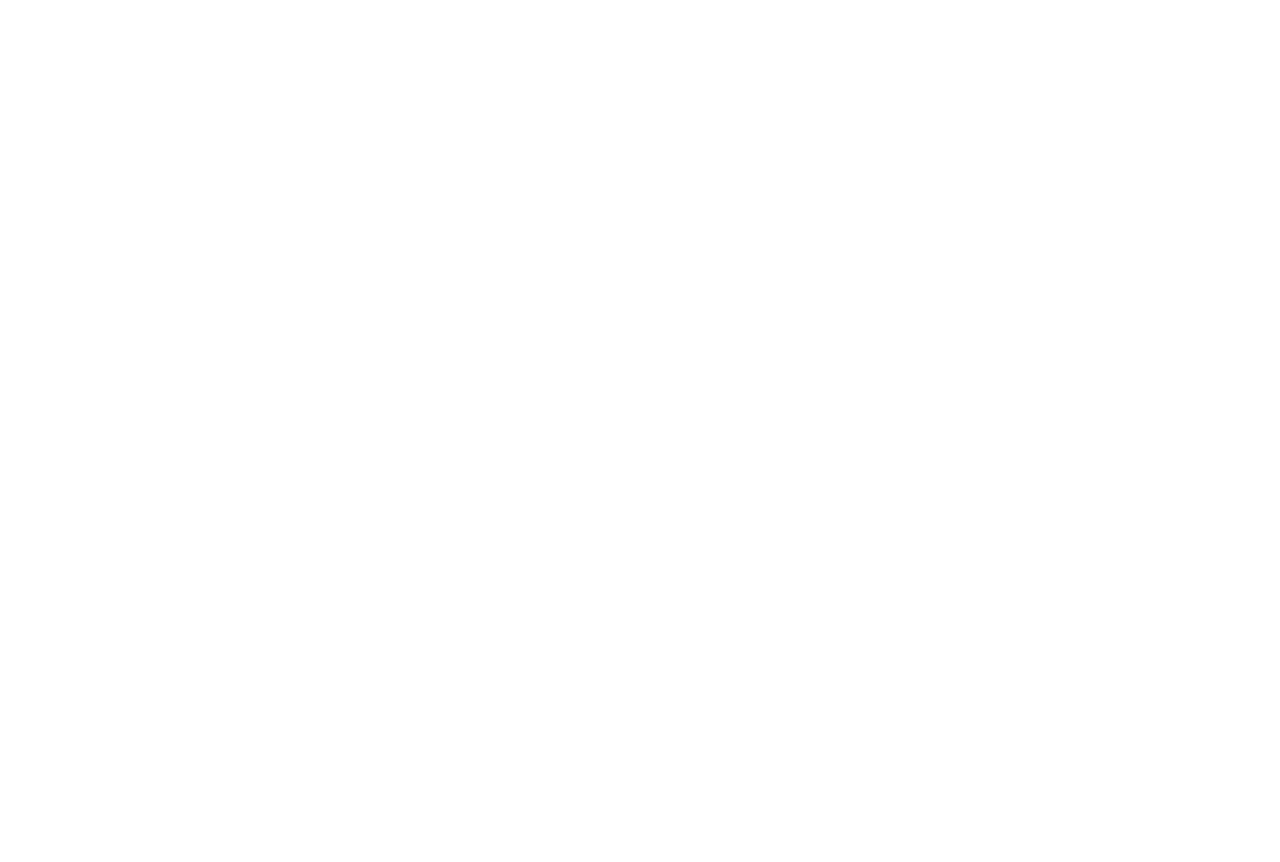
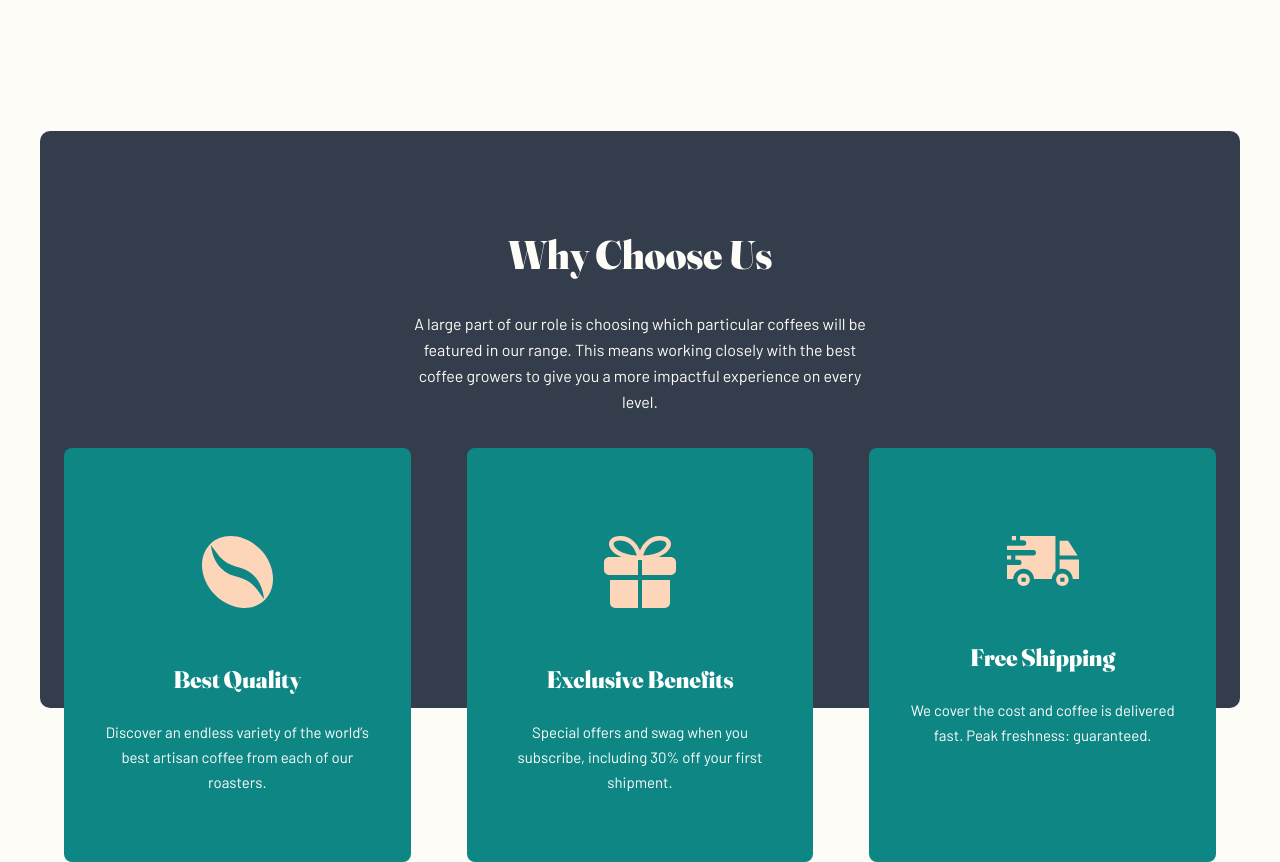
Before and after one commit to DLBY/coffeeroasters-subscription, a React (Vite) app: page / in a window 1280 px wide. Shown: the part 1320-2182 px from the top of the page. Before the commit the page ends 1293 px from the top, so only its background shows below. Built offline with nearby package versions, Linux system fonts and the light colour scheme.

Commit message:
Feat: add choose us section + cards

```diff
--- a/src/assets/styles/index.css
+++ b/src/assets/styles/index.css
@@ -9,7 +9,7 @@
 
 @font-face {
   font-family: 'Barlow-Regular';
-  src: local('Barlow-Regular'), url('../fonts/barlow/barlow-regular.ttf') format('truetype');
+  src: local('Barlow-Regular'), url('../fonts/barlow/Barlow-Regular.ttf') format('truetype');
 }
 
 @font-face {
--- a/src/components/ChooseUs.tsx
+++ b/src/components/ChooseUs.tsx
@@ -1,16 +1,36 @@
 import { choices } from '../data/choices';
+import { VerticalCard } from '@/components';
+import clsx from 'clsx';
 
 export const ChooseUs = () => {
   return (
-    <section className="choose-us">
-      <div className="relative bg-darkGreyBlue">
-        <h3>Why Choose Us</h3>
-        <p>
+    <section className={clsx("choose-us px-6 mt-[120px]", "md:mt-[144px] md:px-10 xl:mt-[200px]")}>
+      <div className={clsx(
+        "relative bg-darkGreyBlue text-lightCream text-center px-6 pt-16 h-[900px] pb-[368px] rounded-[10px]",
+        "md:pt-14 md:px-[74px] md:pb-[317px] xl:pt-[100px] xl:px-[370px] md:h-[573px] lg:h-[577px]"
+      )}>
+        <h3 className={clsx(
+          "font-serif font-bold text-[28px] leading-[28px]",
+          "md:text-[32px] md:leading-[48px] xl:text-[40px]"
+        )}>Why Choose Us</h3>
+        <p className='text-[15px] leading-[25px] mt-6 xl:text-[16px] xl:leading-[26px] xl:mt-8'>
           A large part of our role is choosing which particular coffees will be featured
           in our range. This means working closely with the best coffee growers to give
           you a more impactful experience on every level.
         </p>
       </div>
+      <div className={clsx(
+        " px-6 relative grid grid-cols-1 gap-6 -mt-[620px] md:-mt-[320px] xl:-mt-[260px] md:gap-10 xl:grid-cols-3 xl:gap-14"
+      )}>
+        {choices.map((choice, index) => (
+          <VerticalCard
+            key={index}
+            title={choice.name}
+            description={choice.desc}
+            icon={choice.icon}
+          />
+        ))}
+      </div>
     </section>
   );
 };
--- a/src/components/Collection.tsx
+++ b/src/components/Collection.tsx
@@ -7,16 +7,15 @@ export const Collection = () => {
         <h2 className="text-center text-[40px] md:text-[96px] xl:text-[150px] leading-[72px] font-serif font-extrabold text-transparent bg-gradient-to-b from-[#83888f] to-[#FEFCF7] bg-clip-text mt-[120px] md:mt-[144px] xl:mt-[136px] mb-[13px] md:-mb-4">our collection</h2>
         <div className="grid grid-cols-1 justify-items-center gap-8 md:gap-[30px] xl:grid-cols-4 mx-auto w-[80%]" >
           {collection.map((item) => (
-            <div className='flex flex-col md:flex-row xl:flex-col items-center xl:justify-center text-center md:text-left first:mt-0 mt-12 md:mt-0 md:gap-[36px]'>
+            <div className='flex flex-col md:flex-row xl:flex-col items-center xl:justify-center text-center md:text-left first:mt-0 mt-12 md:mt-0 md:gap-[36px]' key={item.id}>
               <img
-                key={item.id}
                 src={item.image}
                 alt={item.name}
                 className="w-[200px] h-[151px] md:w-[255px] md:h-[193px]"
               />
               <div className="flex flex-col mt-6 md:mt-0 xl:text-center">
-                <h3 key={item.id} className="font-serif text-darkGreyBlue text-2xl">{item.name}</h3>
-                <p key={item.id} className="text-base text-darkGreyBlue mt-4 md:mt-[24px] xl:mt-6">{item.desc}</p>
+                <h3 className="font-serif text-darkGreyBlue text-2xl">{item.name}</h3>
+                <p className="text-base text-darkGreyBlue mt-4 md:mt-[24px] xl:mt-6">{item.desc}</p>
               </div>
             </div>
           ))}
--- a/src/components/index.ts
+++ b/src/components/index.ts
@@ -4,6 +4,7 @@ export { Logo } from '@/components/icons/Logo';
 // UI components
 export { BurgerMenu } from '@/components/ui/BurgerMenu';
 export { Button } from '@/components/ui/Button';
+export { VerticalCard } from '@/components/ui/Cards/VerticalCard';
 
 // Components
 export { Navbar } from '@/components/Navbar';
--- /dev/null
+++ b/src/components/ui/Cards/VerticalCard.tsx
@@ -0,0 +1,21 @@
+interface VerticalCardProps {
+  icon: string;
+  title: string;
+  description: string;
+}
+
+export const VerticalCard = ({
+  icon,
+  title,
+  description,
+}: VerticalCardProps) => {
+  return (
+    <div className="py-4 px-8 bg-darkCyan text-center rounded-lg">
+      <img src={icon} alt={"icon of" + icon} className="mx-auto mt-[72px]" />
+      <div className="flex flex-col mt-14 mb-[51px] gap-6">
+        <h3 className="font-serif text-white text-2xl font-bold">{title}</h3>
+        <p className="text-white text-[15px] leading-[25px]">{description}</p>
+      </div>
+    </div>
+  )
+};
--- a/src/data/choices.ts
+++ b/src/data/choices.ts
@@ -1,6 +1,6 @@
-import bean from '@/assets/images/home/desktop/image-coffee-bean.svg';
-import gift from '@/assets/images/home/desktop/image-gift.svg';
-import truck from '@/assets/images/home/desktop/image-transportation.svg';
+import bean from '@/assets/images/home/desktop/icon-coffee-bean.svg';
+import gift from '@/assets/images/home/desktop/icon-gift.svg';
+import truck from '@/assets/images/home/desktop/icon-truck.svg';
 
 export const choices = [
   {
```
